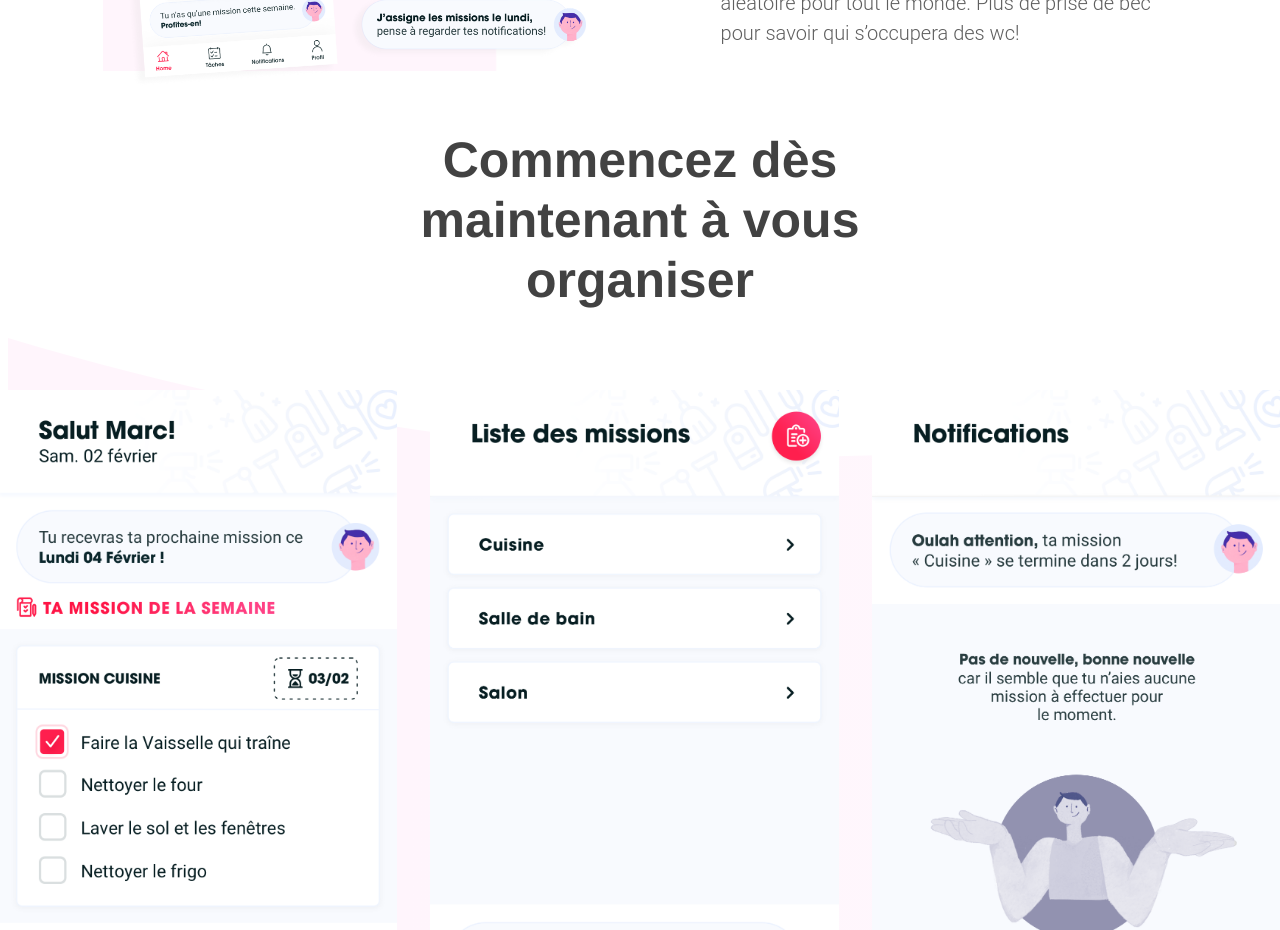
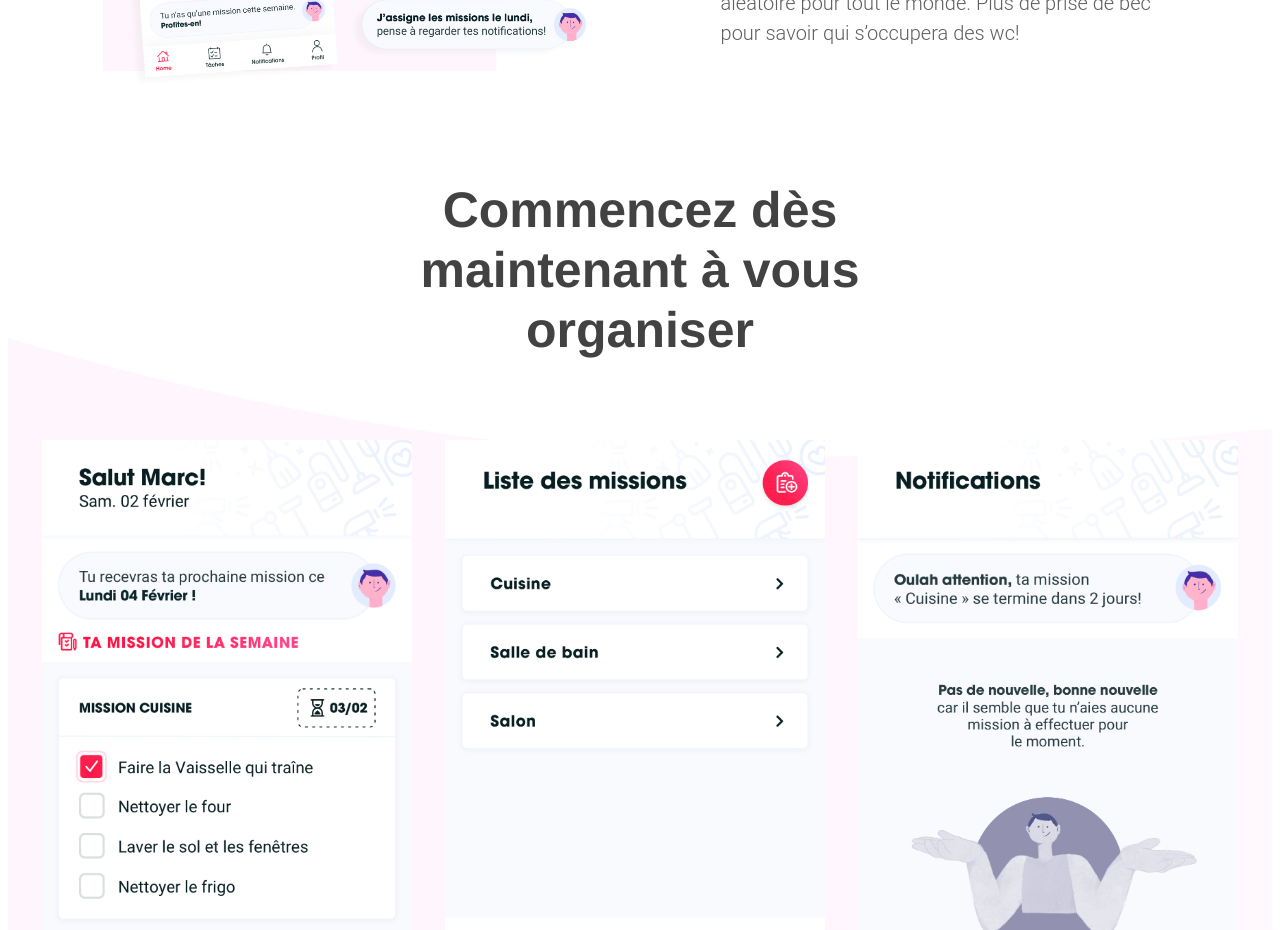
Before and after one commit to AGLagarde/benLanding, a Vue app: page / in a window 1280 px wide. Shown: the part 1020-1950 px from the top of the page. Built offline with nearby package versions, Linux system fonts and the light colour scheme; the HTML template or start-up script is replaced by a standard one.

Commit message:
update css

```diff
--- a/src/scss/common/_variables.scss
+++ b/src/scss/common/_variables.scss
@@ -9,5 +9,6 @@ $pink: #fd4283;
 $redish: #f91f4c;
 
 /* -- SCREEN --*/
+$smalldesk: 1440px;
 $tablet: 768px;
 $mobile: 420px;
--- a/src/scss/components/_curved.scss
+++ b/src/scss/components/_curved.scss
@@ -23,7 +23,7 @@
     .h2 {
         width: 56%;
         text-align: center;
-        margin: 0 auto 80px;
+        margin: 50px auto 80px;
     }
 
      &__illu {
@@ -95,7 +95,7 @@
 
 /*
 ** TABLET
- */
+*/
 
 @media screen and (max-width: $tablet) and (min-width: $mobile) {
     .curved {
@@ -131,3 +131,13 @@
         }
     }
 }
+
+@media screen and (max-width: $smalldesk) and (min-width: $tablet) {
+    .curved {
+        &__illu {
+            picture {
+                height: 650px;
+            }
+        }
+    }
+}
```
